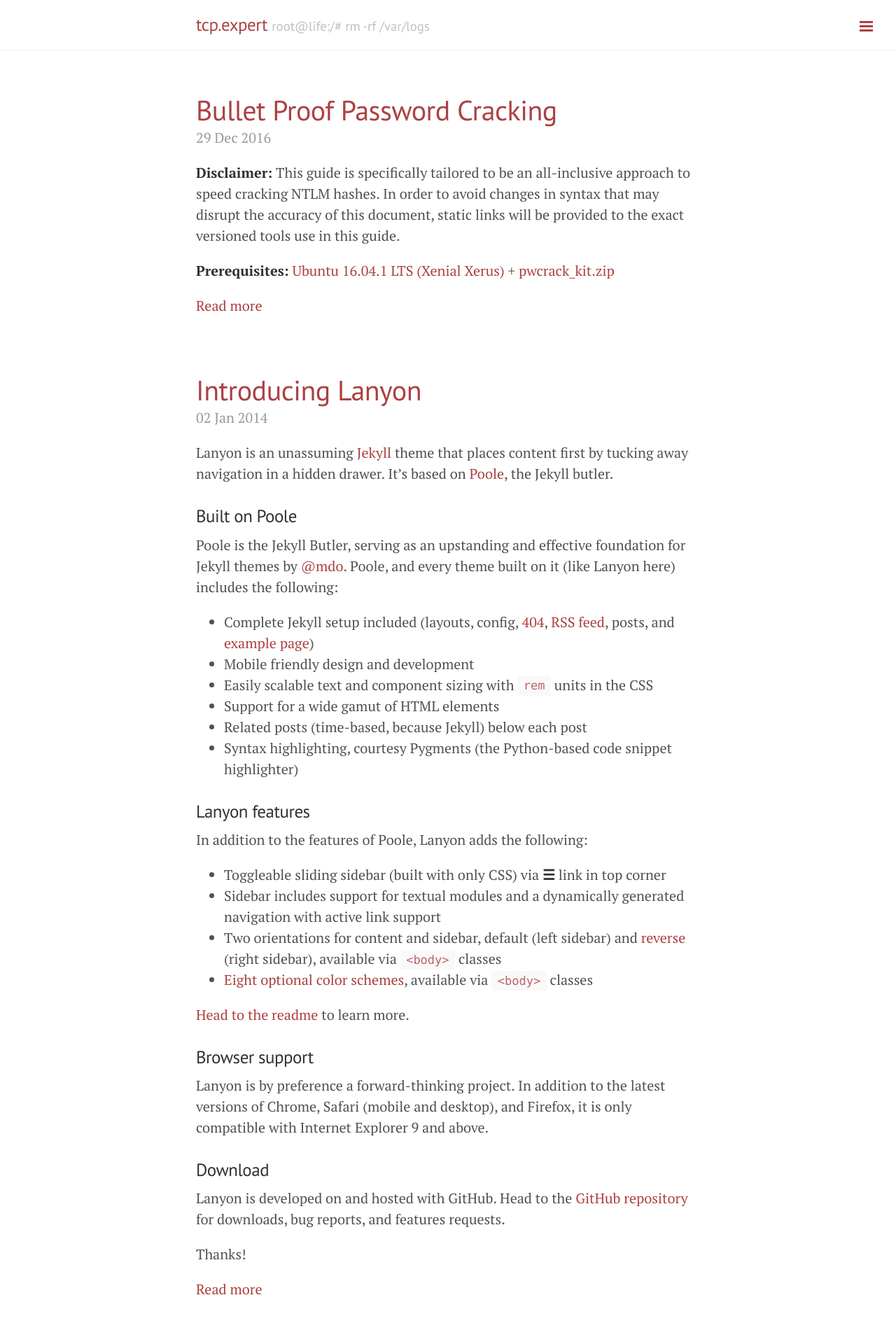
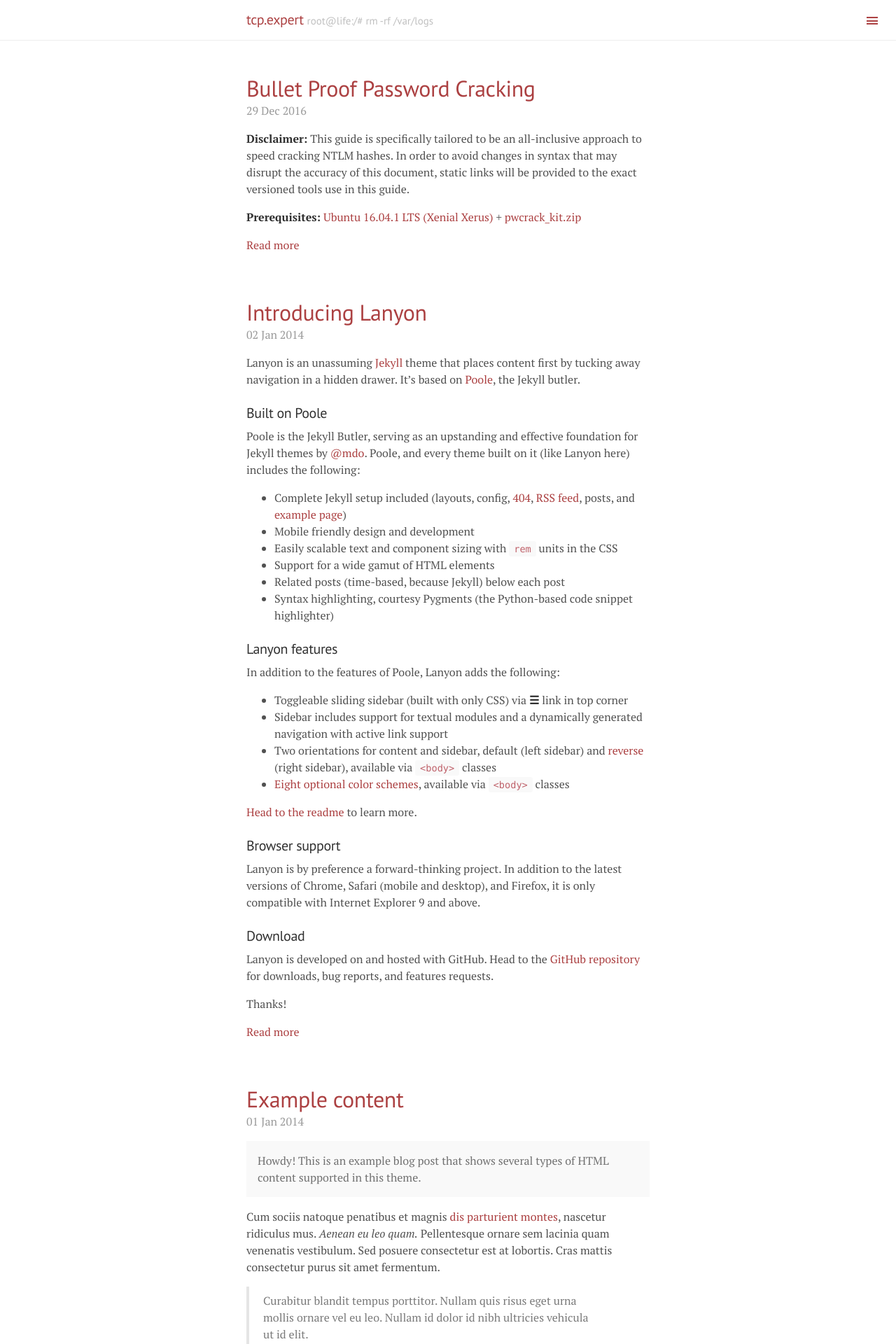
Before and after one commit to realjaycity/christophereprice.github.io, a Jekyll site: the page built from index.html, in a window 1280 px wide. Shown: the top 1920 px of the page at 70% size. Built offline with Jekyll 4.4.1, drawn with Linux system fonts in a browser that asks for light colours; Markdown is read by kramdown in place of the engine named in the settings; the list of posts is cut into pages by our own code.

Commit message:
Update poole.css

```diff
--- a/public/css/poole.css
+++ b/public/css/poole.css
@@ -52,11 +52,11 @@
   font-size: 16px;
   line-height: 1.5;
 }
-@media (min-width: 38em) {
-  html {
-    font-size: 20px;
-  }
-}
+#@media (min-width: 38em) {
+#  html {
+#    font-size: 20px;
+#  }
+#}
 
 body {
   color: #515151;
```
